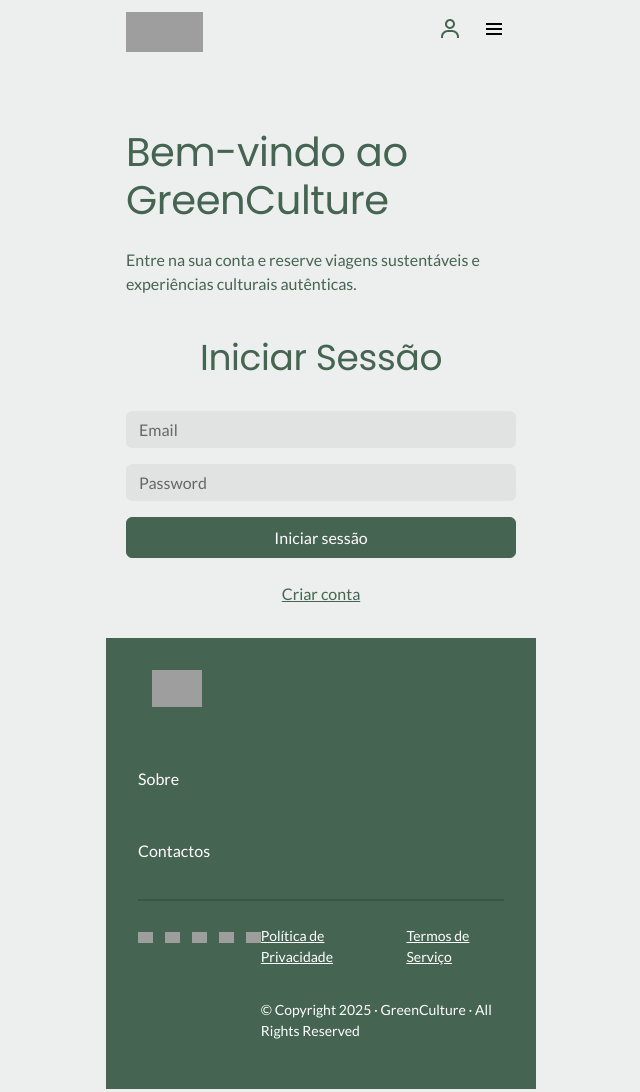
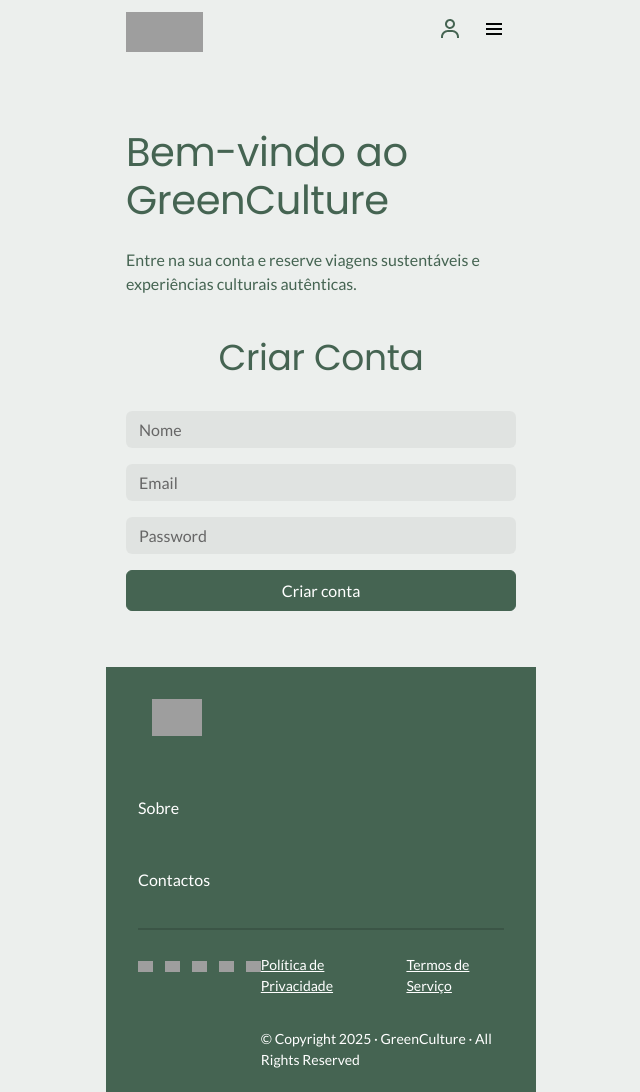
Before and after one commit to LauraineSt/Greenculture5, a plain HTML site: page criarconta.html in a window 1280 px wide. Shown: the top 1092 px of the page, without its empty margins (319-959 px from the left). Drawn offline with Linux system fonts and the light colour scheme; grey boxes are pictures that could not be loaded.

Commit message:
pagina criar conta

```diff
--- a/login.html
+++ b/criarconta.html
@@ -3,7 +3,7 @@
   <head>
     <meta charset="UTF-8" />
     <meta name="viewport" content="width=device-width, initial-scale=1.0" />
-    <title>login</title>
+    <title>criaconta</title>
     <link rel="stylesheet" href="styles.css" />
     <link
       href="https://fonts.googleapis.com/css2?family=Lato:wght@400;500;600;700&family=Poppins:wght@400;500;700&display=swap"
@@ -68,19 +68,21 @@
     </section>
   </main>
   <main class="main">
-    <h2 class="main__title">Iniciar Sessão</h2>
+    <h2 class="main__title">Criar Conta</h2>
     <div class="registration">
       <form class="form" id="registrationForm" action="#" method="POST">
         <div class="form__fields">
+
+            <input type="nome" class="form__input" placeholder="Nome" aria-label="Nome" required>
 
           <input type="email" class="form__input" placeholder="Email" aria-label="Email" required>
           <input type="password" class="form__input" placeholder="Password" aria-label="Password" required>
         </div>
 
-        <button type="submit" class="form__submit">Iniciar sessão</button>
+        <button type="submit" class="form__submit">Criar conta </button>
       </form>
       <br>
-            <a href="inscrever.html" class="signup-link">Criar conta</a>
+            <a href="minhapagina.html" class="signup-link"></a>
     </div>
   </main>
 
```
Also changed, not shown: iniciar.html (+2 -2 lines).
